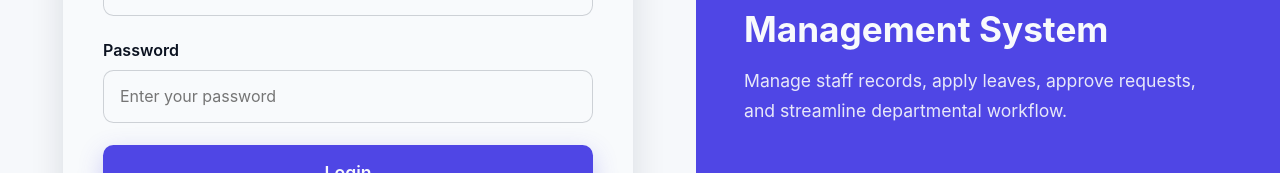
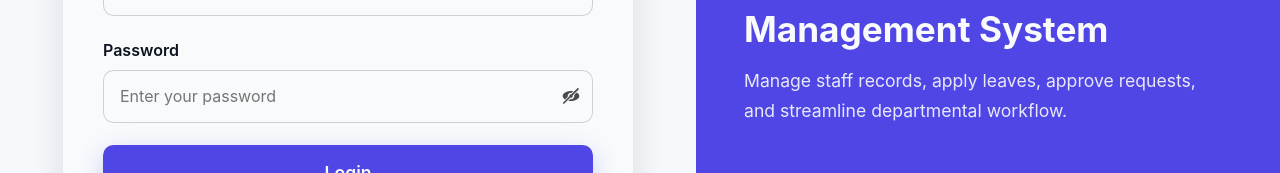
Before and after one commit to TejasKedare/leave-management-system-NeoSOFT, an Angular app: page /auth/login in a window 1280 px wide. Shown: the part 346-519 px from the top of the page. Built offline with nearby package versions, Linux system fonts and the light colour scheme.

Commit message:
addded show password toggle

```diff
--- a/src/app/pages/auth/login/login.html
+++ b/src/app/pages/auth/login/login.html
@@ -10,36 +10,32 @@
 
       <form [formGroup]="form" (ngSubmit)="submit()">
 
-        <!-- USERNAME -->
         <div class="form-group">
           <label class="app-label">Username</label>
 
-          <input
-            type="text"
-            class="app-input"
+          <input type="text" class="app-input"
             [class.invalid]="form.controls['username'].invalid && form.controls['username'].touched"
-            formControlName="username"
-            placeholder="Enter your username"
-          >
+            formControlName="username" placeholder="Enter your username">
 
           <p class="error" *ngIf="form.controls['username'].touched && form.controls['username'].errors?.['required']">
             Username is required
           </p>
         </div>
 
-        <!-- PASSWORD -->
           <div class="form-group">
             <label class="app-label">Password</label>
 
-          <input
-            type="password"
-            class="app-input"
+            <div class="password-wrapper">
+              <input [type]="showPassword ? 'text' : 'password'" class="app-input"
                 [class.invalid]="form.controls['password'].invalid && form.controls['password'].touched"
-            formControlName="password"
-            placeholder="Enter your password"
-          >
+                formControlName="password" placeholder="Enter your password">
 
-          <p class="error" *ngIf="form.controls['password'].touched && form.controls['password'].errors?.['required']">
+              <!-- <img class="toggle-icon" [src]="showPassword ? '/assets/icons/show-password.svg' : 'a/ssets/icons/hide-password.svg'" alt="toggle password visibility" (click)="togglePassword()" /> -->
+              <img class="toggle-icon" [src]="showPassword ? 'assets/icons/show-password.svg' : 'assets/icons/hide-password.svg'" alt="toggle password visibility" (click)="togglePassword()" />
+            </div>
+
+            <p class="error"
+              *ngIf="form.controls['password'].touched && form.controls['password'].errors?.['required']">
               Password is required
             </p>
           </div>
--- a/src/app/pages/auth/login/login.ts
+++ b/src/app/pages/auth/login/login.ts
@@ -15,6 +15,7 @@ import { ToastrService } from 'ngx-toastr';
 export class Login {
 
   form: any;
+  showPassword: boolean = false;
 
 
   constructor(
@@ -31,6 +32,11 @@ export class Login {
       password: ['', Validators.required]
     });
 
+  }
+
+
+  togglePassword() {
+    this.showPassword = !this.showPassword;
   }
 
 
--- a/src/app/pages/auth/register/register.html
+++ b/src/app/pages/auth/register/register.html
@@ -86,7 +86,22 @@
 
           <div class="form-group half" style="flex:1">
   <label class="app-label required">Password</label>
-            <input type="password" class="app-input" formControlName="password">
+
+  <div class="password-wrapper">
+    <input
+      [type]="showPassword ? 'text' : 'password'"
+      class="app-input"
+      formControlName="password"
+      placeholder="Enter your password"
+    />
+
+    <img
+      class="toggle-icon"
+      [src]="showPassword ? 'assets/icons/hide-password.svg' : 'assets/icons/show-password.svg'"
+      alt="toggle password visibility"
+      (click)="togglePassword()"
+    />
+  </div>
 
   <div *ngIf="f.password.touched && f.password.invalid" class="error">
     <small *ngIf="f.password.errors?.required">Password is required</small>
@@ -94,6 +109,7 @@
     <small *ngIf="f.password.errors?.pattern">Must contain 1 uppercase, 1 lowercase and 1 number</small>
   </div>
 </div>
+
         </div>
 
         <button type="submit" class="app-btn mt-3">
--- a/src/app/pages/auth/register/register.ts
+++ b/src/app/pages/auth/register/register.ts
@@ -15,9 +15,10 @@ import { ToastrService } from 'ngx-toastr';
 })
 export class Register {
   role: 'HOD' | 'STAFF' = 'STAFF';
-  profilePreview = '';
+  profilePreview: string= '';
   form: any;
-  submitting = false;
+  submitting: boolean = false;
+  showPassword: boolean = false
 
   constructor(
     private fb: FormBuilder,
@@ -161,4 +162,8 @@ export class Register {
     });
   }
 
+    togglePassword() {
+    this.showPassword = !this.showPassword;
+  }
+
 }
--- a/src/styles.scss
+++ b/src/styles.scss
@@ -2,14 +2,14 @@
 @import "ngx-toastr/toastr";
 
 
-$primary: #4f46e5;     // Indigo
-$secondary: #06b6d4;   // Cyan
-$success: #10b981;     // Green
-$danger: #ef4444;      // Red
-$warning: #f59e0b;     // Amber
-$info: #3b82f6;        // Blue
-$light: #f8fafc;       // Off White
-$dark: #0f172a;        // Navy Slate
+$primary: #4f46e5; // Indigo
+$secondary: #06b6d4; // Cyan
+$success: #10b981; // Green
+$danger: #ef4444; // Red
+$warning: #f59e0b; // Amber
+$info: #3b82f6; // Blue
+$light: #f8fafc; // Off White
+$dark: #0f172a; // Navy Slate
 
 $body-bg: #f6f8fb;
 $body-color: #0b1220;
@@ -21,6 +21,7 @@ body {
   color: #0b1220;
   font-family: "Inter", sans-serif;
 }
+
 /* -- GENERIC SPLIT SCREEN LAYOUT -- */
 .layout-split {
   display: flex;
@@ -30,19 +31,19 @@ body {
 
 /* LEFT SIDE (Form Area) */
 .layout-left {
-  flex: 1.2;                // More space for form
+  flex: 1.2; // More space for form
   display: flex;
   justify-content: center;
   align-items: center;
-  padding: 3rem;            // Larger padding
+  padding: 3rem; // Larger padding
 }
 
 /* FORM CARD (Make Bigger) */
 .form-card {
   background: $light;
-  padding: 3rem 2.5rem;     // Bigger form
+  padding: 3rem 2.5rem; // Bigger form
   border-radius: 1.2rem;
-  width: 600px;             // Increased width
+  width: 600px; // Increased width
   max-width: 95%;
   box-shadow: 0 14px 34px rgba($dark, 0.12);
 }
@@ -54,7 +55,7 @@ body {
 }
 
 .form-title {
-  font-size: 1.9rem;         // Larger heading
+  font-size: 1.9rem; // Larger heading
   font-weight: 700;
   color: $primary;
   margin: 0;
@@ -100,10 +101,10 @@ body {
   background: $primary;
   color: $light;
   border: none;
-  padding: 0.9rem 1.2rem;     // Larger button
+  padding: 0.9rem 1.2rem; // Larger button
   border-radius: 0.65rem;
   font-weight: 600;
-  font-size: 1.1rem;          // Bigger font
+  font-size: 1.1rem; // Bigger font
   cursor: pointer;
   box-shadow: 0 8px 24px rgba($primary, 0.25);
   transition: all 0.25s ease;
@@ -151,7 +152,27 @@ body {
   color: $danger;
 }
 
-/* RESPONSIVE */
+.password-wrapper {
+  position: relative;
+}
+
+.toggle-icon {
+  position: absolute;
+  right: 12px;
+  top: 50%;
+  transform: translateY(-50%);
+  width: 20px;
+  height: 20px;
+  cursor: pointer;
+  opacity: 0.7;
+}
+
+.toggle-icon:hover {
+  opacity: 1;
+}
+
+
+/* small device */
 @media (max-width: 992px) {
   .layout-split {
     flex-direction: column;
```
Also changed, not shown: public/assets/data/departments.json (renamed from src/app/assets/data/departments.json), public/assets/data/hod.json (renamed from src/app/assets/data/hod.json), public/assets/data/leaves.json (renamed from src/app/assets/data/leaves.json), public/assets/data/staff.json (renamed from src/app/assets/data/staff.json), public/assets/icons/hide-password.svg (added), public/assets/icons/show-password.svg (added). Lines whose indentation alone changed are shown as unchanged.
